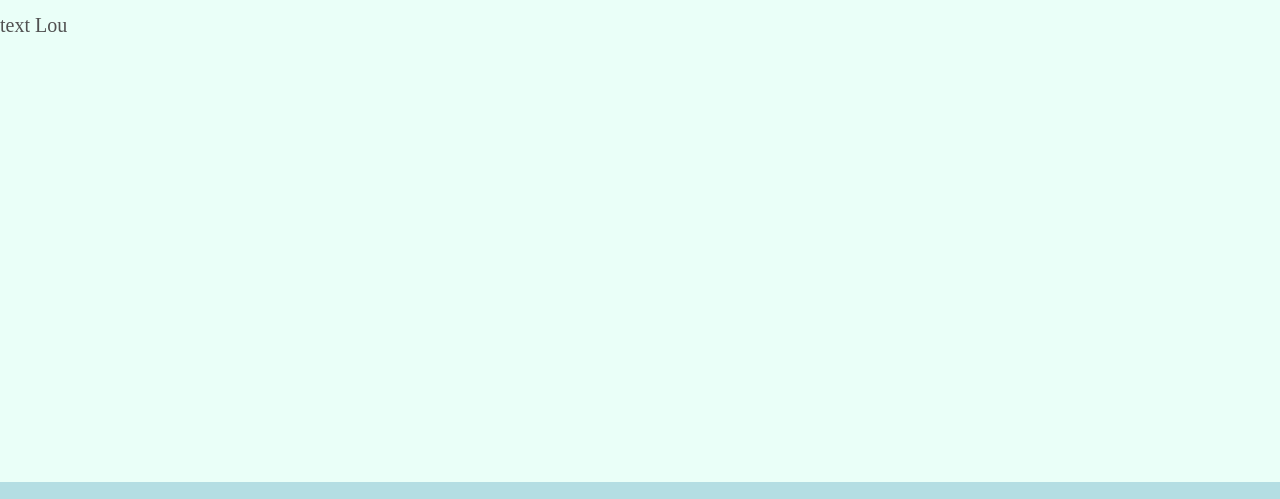
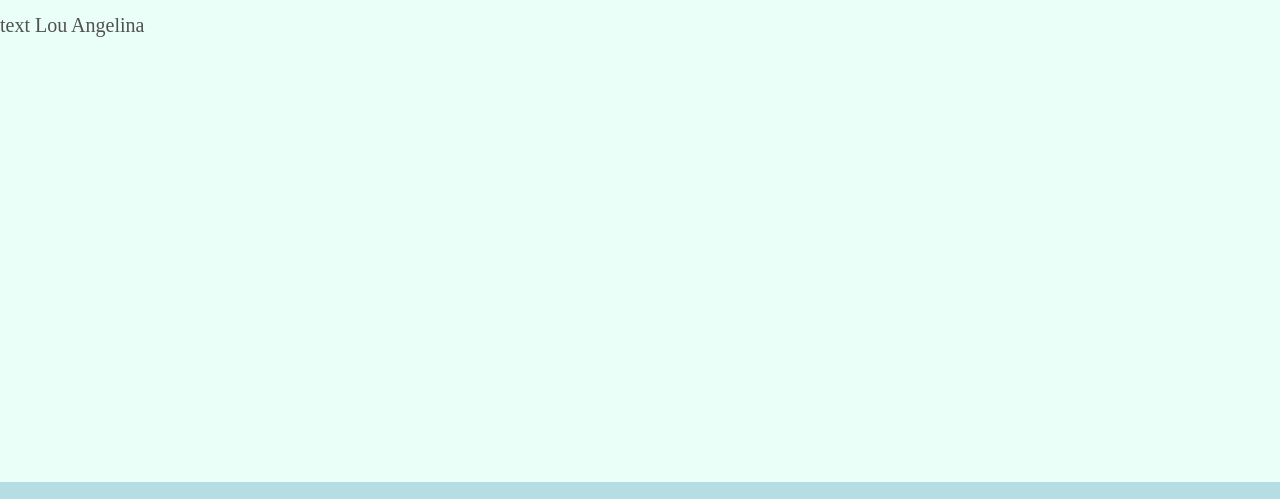
Before and after one commit to borim3000/Quokka, a plain HTML site: page home.html in a window 1280 px wide. Shown: the part 209-708 px from the top of the page. Drawn offline with Linux system fonts and the light colour scheme; a web font is replaced by a local one.

Commit message:
Namen hinzugegeben

```diff
--- a/home.html
+++ b/home.html
@@ -38,6 +38,7 @@
     <main>
         text
         Lou
+        Angelina
     </main>
 
     <footer>
```
